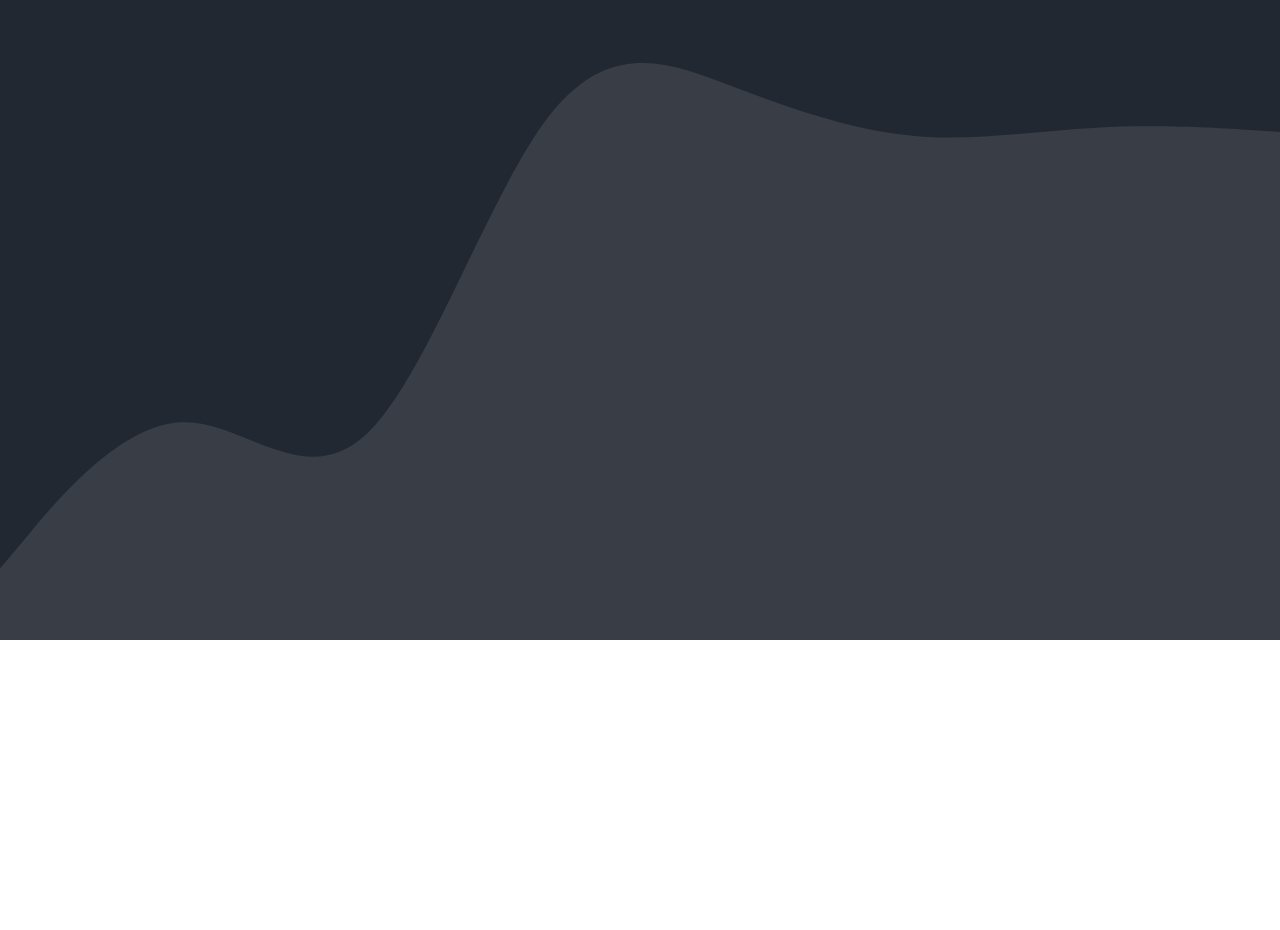
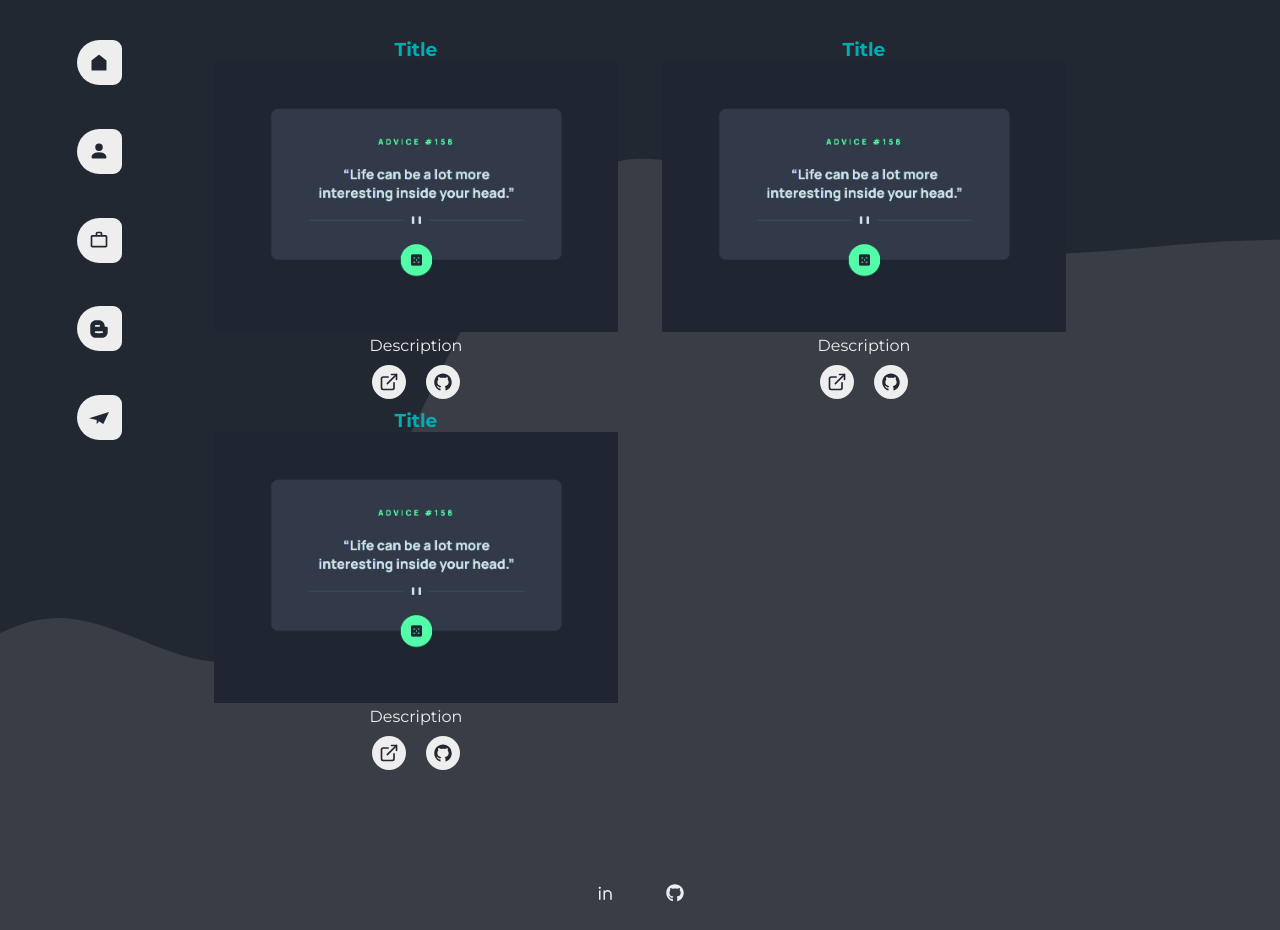
Before and after one commit to Pradeep-SG/portfolio, a React (Create React App) app: page /portfolio in a window 1280 px wide. Before the commit this address had no page. Shown: the part 160-1090 px from the top of the page. Before the commit the page ends 800 px from the top, so only its background shows below. Built offline with nearby package versions, Linux system fonts and the light colour scheme.

Commit message:
Make Project Component

```diff
--- a/src/App.js
+++ b/src/App.js
@@ -18,6 +18,7 @@ function App() {
     <Routes>
         <Route path="/" element={ <Home/> } />
         <Route path="/about" element={ <About/> } />
+        <Route path="/portfolio" element={ <Portfolio/> } />
         <Route path="/contact" element={ <Contact/> } />
       </Routes>
     </div>
--- a/src/components/About.jsx
+++ b/src/components/About.jsx
@@ -5,6 +5,7 @@ import Navbar from "./Navbar";
 import HireMe from "./HireMe";
 import Bitmoji from "./Bitmoji";
 import Skills from "./Skills";
+import Media from "./Media";
 import ParticleBackground from "./ParticleBackground";
 import Resume from "./Resume";
 
@@ -34,6 +35,7 @@ function Home() {
         </div>
       </div>
       <Skills />
+      <Media />
     </div>
   );
 }
--- a/src/components/Home.jsx
+++ b/src/components/Home.jsx
@@ -5,6 +5,7 @@ import Navbar from "./Navbar";
 import HireMe from "./HireMe";
 import Resume from "./Resume";
 import Bitmoji from "./Bitmoji";
+import Media from "./Media";
 import ParticleBackground from "./ParticleBackground";
 
 function Home() {
@@ -29,6 +30,7 @@ function Home() {
           <Resume />
         </div>
       </div>
+      <Media />
     </div>
   );
 }
--- a/src/components/Media.jsx
+++ b/src/components/Media.jsx
@@ -4,9 +4,17 @@ import { FaGithub } from "react-icons/fa";
 
 const Media = () => {
   return (
-    <div>
-      <RiLinkedinLine />
-      <FaGithub />
+    <div className="footer-div">
+      <div className="wrapper">
+        <div className="icon linkedin">
+          <div className="tooltip">LinkedIn</div>
+          <span><i><RiLinkedinLine /></i></span>
+        </div>
+        <div className="icon github">
+          <div className="tooltip">GitHub</div>
+          <span><i><FaGithub /></i></span>
+        </div>
+      </div>
     </div>
   )
 }
--- a/src/components/Portfolio.jsx
+++ b/src/components/Portfolio.jsx
@@ -0,0 +1,40 @@
+import React, {useEffect} from "react";
+import Aos from "aos";
+import "aos/dist/aos.css";
+import Navbar from "./Navbar";
+import HireMe from "./HireMe";
+import Bitmoji from "./Bitmoji";
+import Skills from "./Skills";
+import Media from "./Media";
+import Project from "./Project";
+import ParticleBackground from "./ParticleBackground";
+import Resume from "./Resume";
+
+function Home() {
+
+  useEffect(() => {
+    Aos.init({duration: 1000});
+  }, []);
+
+  return (
+    <div className="portfolio">
+      <div className="bitmoji-nav-div" >
+        <Bitmoji />
+      </div>
+      <Navbar />
+      <div className="top-div">
+        <Resume />
+        <HireMe />
+      </div>
+      <h2 className="project-heading">Projects</h2>
+      <div className="main-content-portfolio">
+        <Project className="one" />
+        <Project />
+        <Project/>
+      </div>
+      <Media />
+    </div>
+  );
+}
+
+export default Home;
--- /dev/null
+++ b/src/components/Project.jsx
@@ -0,0 +1,26 @@
+import React from "react";
+import { FiExternalLink } from "react-icons/fi";
+import { AiOutlineGithub } from "react-icons/ai";
+import adviceImg from "../images/projects/Advice-generator.jpg";
+
+const Project = () => {
+  return (
+    <div>
+      <div className="project-div">
+        <h3>Title</h3>
+        <img src={adviceImg} alt="Advice Generator" />
+        <p>Description</p>
+        <div className="links">
+        <div className="link-div">
+          <FiExternalLink />
+        </div>
+        <div className="link-div">
+          <AiOutlineGithub />
+        </div>
+        </div>
+      </div>
+    </div>
+  )
+}
+
+export default Project;
--- a/src/index.css
+++ b/src/index.css
@@ -13,6 +13,7 @@ body {
   background-size: cover;
   width: 100%;
   min-height: 100vh;
+  position: relative;
 }
 
 a {
@@ -107,6 +108,7 @@ a {
 .hire-me h2:hover {
   background-color: #EEEEEE;
   transform: scale(1.02);
+  box-shadow: 0 0 5px 0 #FFF89A;
 }
 
 .top-div .hire-me {
@@ -126,7 +128,7 @@ a {
 .main-content {
   color: #EEEEEE;
   display: flex;
-  gap: 30px;
+  gap: 20px;
   flex-direction: column;
   align-items: center;
   margin-top: 50px;
@@ -196,7 +198,8 @@ a {
 
 .resume:hover {
   background-color: #EEEEEE;
-  font-size: 16.5px;
+  font-size: 16.1px;
+  box-shadow: 0 0 10px 0 #00ADB5;
 }
 
 /* .abs-div {
@@ -233,9 +236,11 @@ a {
   font-size: 75px;
   color: #EEEEEE;
   text-align: center;
+  padding-bottom: 170px;
 }
 
 .skill-div h3{
+  display: inline-block;
   font-size: 30px;
   padding: 30px 0;
 }
@@ -266,27 +271,189 @@ a {
 }
 
 .skill-item {
-  transition: all 0.5s;
+  transform: scale(0.9);
+  transition: all 0.4s cubic-bezier(0.68, -0.55, 0.265, 1.55);
 }
 
 .skill-item:hover {
+  transform: scale(1);
   color: #00ADB5;
 }
 
-/* ===== Scrollbar CSS ===== */
-  /* Firefox */
+.portfolio .project-heading {
+  color: #EEEEEE;
+  text-align: center;
+  margin: 50px 0;
+}
+
+.main-content-portfolio {
+  width: 70%;
+  margin: 0 auto;
+  padding-bottom: 150px;
+  color: #EEEEEE;
+  display: grid;
+  grid-template-columns: 1fr 1fr;
+}
+
+.one {
+  grid-column: 1 / span 2;
+}
+
+@media (max-width: 1000px) {
+  .main-content-portfolio {
+    width: 50%;
+    grid-template-columns: 1fr;
+  }
+}
+
+.project-div {
+  text-align: center;
+}
+
+.main-content-portfolio h2 {
+  padding: 50px 0;
+}
+
+.project-div h3 {
+  color: #00ADB5;
+}
+
+.project-div img{
+  width: 90%;
+}
+
+.project-div .links {
+  cursor: pointer;
+  display: flex;
+  align-items: center;
+  justify-content: center;
+}
+
+.link-div {
+  color: #222831;
+  background-color: #EEEEEE;
+  margin: 10px;
+  display: grid;
+  place-content: center;
+  padding: 7px;
+  font-size: 20px;
+  border-radius: 50%;
+  transition: all 0.7s;
+}
+
+.link-div:hover {
+  background-color: #00ADB5;
+  color: #222831;
+}
+
+
+
+
+
+
+
+
+
+
+
+
+
+
+
+
+.footer-div {
+  color: #EEEEEE;
+  position: absolute;
+  bottom: 0;
+  width: 500px;
+  left: 50%;
+  margin-left: -250px;
+}
+
+.wrapper {
+  display: flex;
+  justify-content: center;
+  align-items: center;
+}
+
+.wrapper .icon {
+  position: relative;
+  border-radius: 50%;
+  padding: 15px;
+  margin: 10px;
+  width: 50px;
+  height: 50px;
+  font-size: 18px;
+  display: flex;
+  justify-content: center;
+  align-items: center;
+  flex-direction: column;
+  cursor: pointer;
+}
+
+.wrapper .icon i {
+  color: #EEEEEE;
+  transition: .2s linear;
+}
+
+.wrapper .icon::before,
+.wrapper .icon::after {
+  content: '';
+  position: absolute;
+  box-sizing: border-box;
+  width: 100%;
+  height: 100%;
+  left: 0;
+  top: 0;
+  transition: .2s linear;
+}
+
+.wrapper .icon:hover::before {
+  border-radius: 50%;
+  border-left: 4px solid;
+  border-right: 4px solid;
+  transform: skewX(20deg);
+  color: #EEEEEE;
+}
+
+.wrapper .icon:hover::after {
+  border-radius: 50%;
+  border-top: 4px solid;
+  border-bottom: 4px solid;
+  transform: skewY(-20deg);
+  color: #EEEEEE;
+}
+
+.wrapper .tooltip {
+  position: absolute;
+  top: 0;
+  font-size: 14px;
+  color: #EEEEEE;
+  padding: 5px 8px;
+  border-radius: 5px;
+  opacity: 0;
+  pointer-events: none;
+  transition: all 0.3s cubic-bezier(0.68, -0.55, 0.265, 1.55);
+}
+
+.wrapper .icon:hover .tooltip {
+  top: -45px;
+  opacity: 1;
+  visibility: visible;
+  pointer-events: auto;
+}
+
   * {
     scrollbar-width: thin;
     scrollbar-color: #00adb5 #222831;
   }
 
-  /* Chrome, Edge, and Safari */
   *::-webkit-scrollbar {
     width: 9px;
   }
 
   *::-webkit-scrollbar-track {
-    background: #222825;
+    background: #222831;
   }
 
   *::-webkit-scrollbar-thumb {
```
Also changed, not shown: src/images/projects/Advice-generator.jpg (added).
